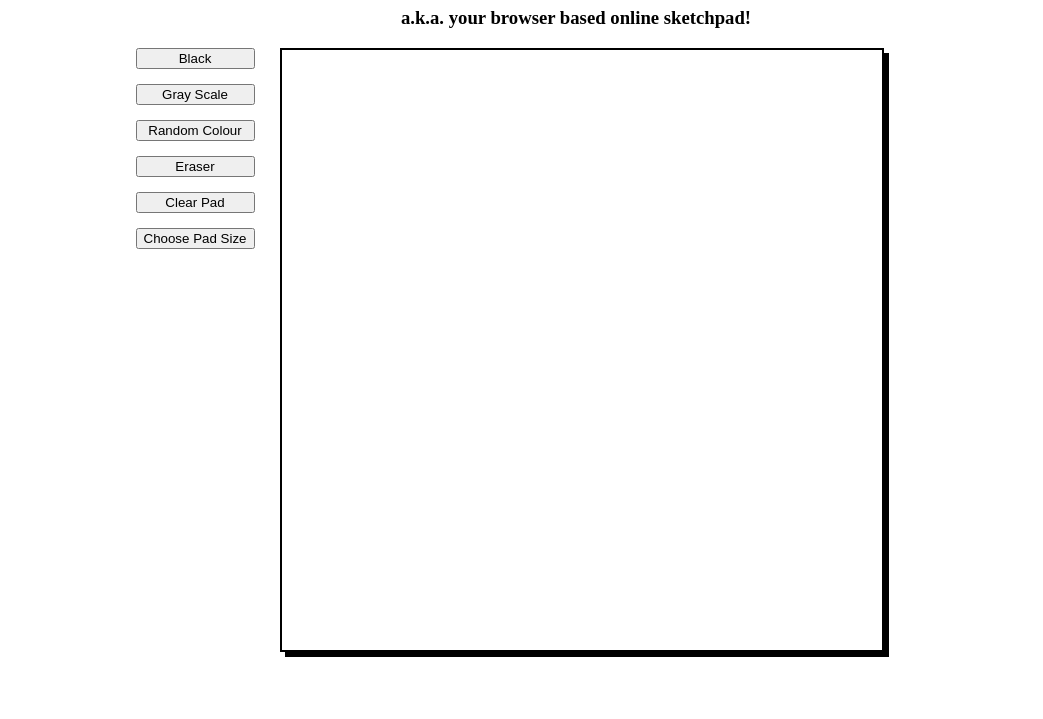
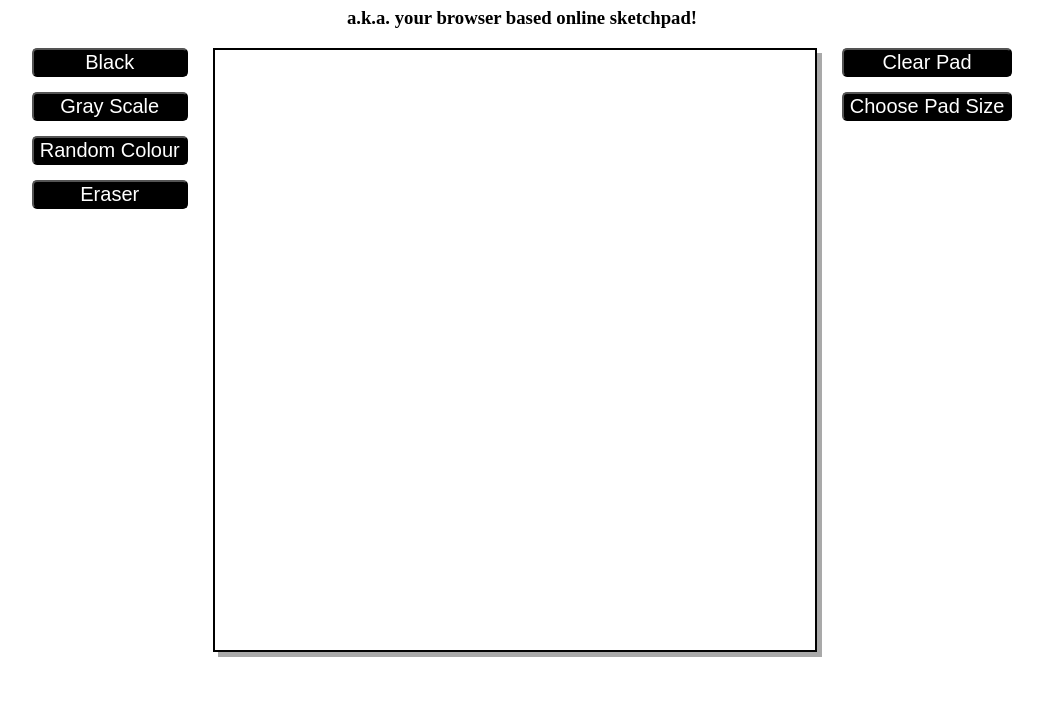
Before and after one commit to TomV91/etch-a-sketch, a plain HTML site: page index.html in a window 1280 px wide. Shown: the part 81-800 px from the top of the page, without its empty margins (118-1161 px from the left). Drawn offline with Linux system fonts and the light colour scheme.

Commit message:
Rework page layout (L-R buttons)

```diff
--- a/index.html
+++ b/index.html
@@ -14,16 +14,17 @@
         <h3>a.k.a. your browser based online sketchpad!</h3>
     </div>
     <div id="main-container">
-        <div id="buttons-container">
+        <div id="buttons-container-1">
             <button id='btn-black' name="black" onclick=set_black()>Black</button>
             <button id='btn-grayscale' name="grayscale" onclick=set_gray()>Gray Scale</button>
             <button id='btn-rainbow' name="rainbow" onclick=set_rainbow()>Random Colour</button>
             <button id='btn-eraser' name="eraser" onclick=set_eraser()>Eraser</button>
+        </div>
+        <div id="pad-container"></div>
+        <div id="buttons-container-2">
             <button id='btn-clear' name="clear" onclick=clear_pad()>Clear Pad</button>
             <button id='btn-custom' name="custom-pad" onclick=custom_pad()>Choose Pad Size</button>
         </div>
-        <div id="pad-container"></div>
-        <div id="padding-column"></div>
     </div>
 </body>
 </html>
--- a/styles.css
+++ b/styles.css
@@ -8,8 +8,18 @@ body {
     align-items: center;
 }
 
+button {
+    border-radius: 5px;
+    background-color: black;
+    color: white;
+    font-size: 20px;
+}
+
+button:hover {
+    background-color: darkgrey;
+}
+
 #title-container {
-    margin-left: 108px;
     text-align: center;
 }
 
@@ -19,7 +29,14 @@ body {
     gap: 25px;
 }
 
-#buttons-container {
+#buttons-container-1 {
+    display: flex;
+    flex-direction: column;
+    text-align: center;
+    gap: 15px;
+}
+
+#buttons-container-2 {
     display: flex;
     flex-direction: column;
     text-align: center;
@@ -31,9 +48,12 @@ body {
     height: 600px;
     display: flex;
     flex-wrap: wrap;
+    flex-shrink: 0;
     border: 2px solid black;
-    box-shadow: 5px 5px 0px black;
+    box-shadow: 5px 5px 0px darkgray;
 }
+
+
 
 .canvas-square {
     width: var(--square_px);
```
